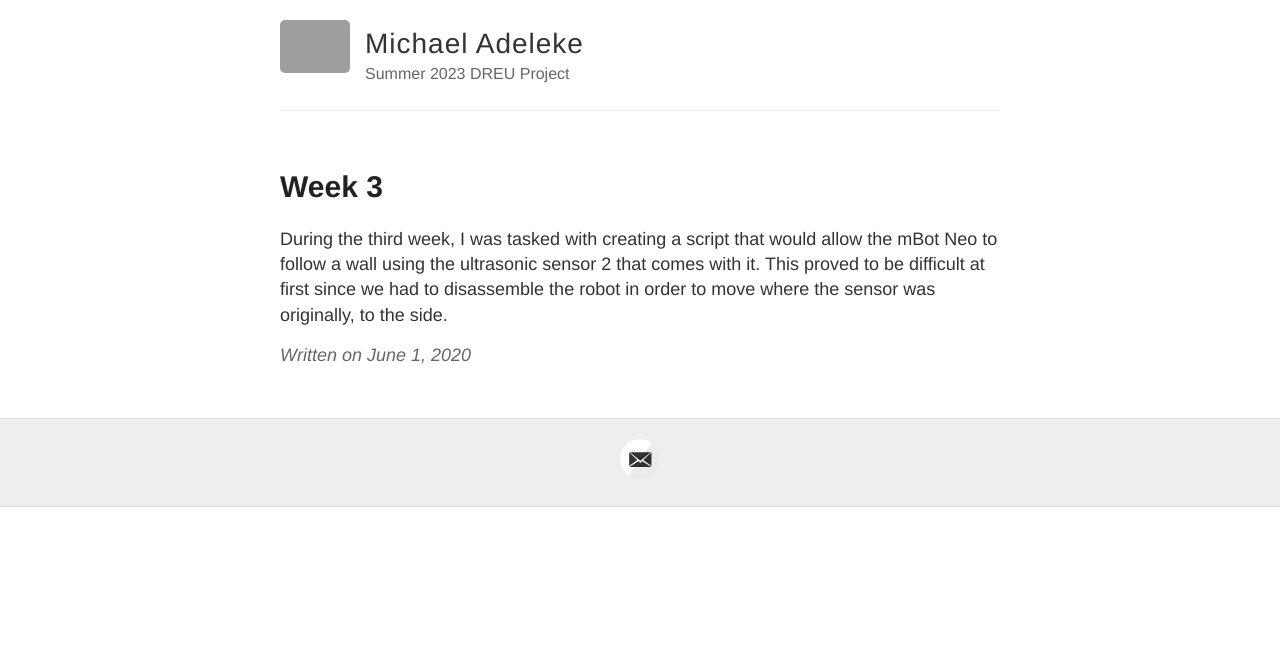
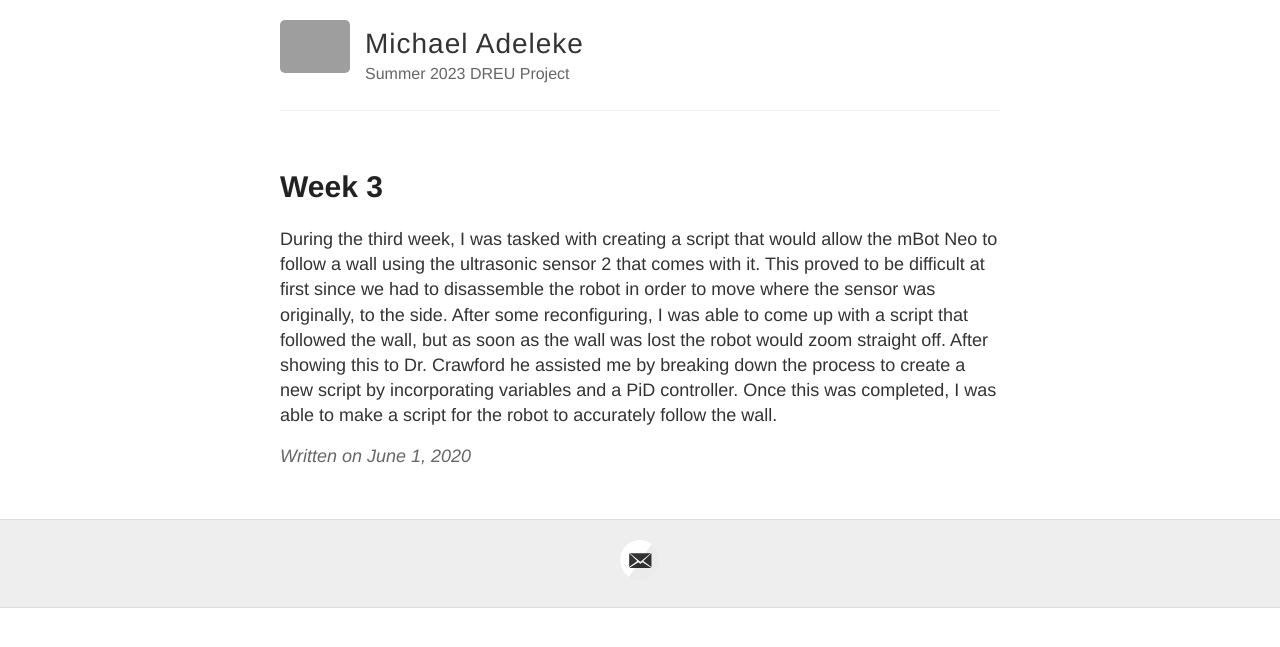
Before and after one commit to michaeladeleke1/michaeladeleke1.github.io, a Jekyll site: the page built from _posts/2020-06-01-week3.md, in a window 1280 px wide. Shown: the top 647 px of the page. Built offline with Jekyll 4.4.1, drawn with Linux system fonts in a browser that asks for light colours; grey boxes are pictures that could not be loaded.

Commit message:
2020-06-01-week3.md

```diff
--- a/_posts/2020-06-01-week3.md
+++ b/_posts/2020-06-01-week3.md
@@ -3,4 +3,4 @@ layout: post
 title: Week 3
 ---
 
-During the third week, I was tasked with creating a script that would allow the mBot Neo to follow a wall using the ultrasonic sensor 2 that comes with it. This proved to be difficult at first since we had to disassemble the robot in order to move where the sensor was originally, to the side.
+During the third week, I was tasked with creating a script that would allow the mBot Neo to follow a wall using the ultrasonic sensor 2 that comes with it. This proved to be difficult at first since we had to disassemble the robot in order to move where the sensor was originally, to the side. After some reconfiguring, I was able to come up with a script that followed the wall, but as soon as the wall was lost the robot would zoom straight off. After showing this to Dr. Crawford he assisted me by breaking down the process to create a new script by incorporating variables and a PiD controller. Once this was completed, I was able to make a script for the robot to accurately follow the wall.
```
